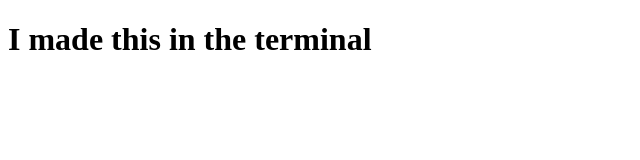
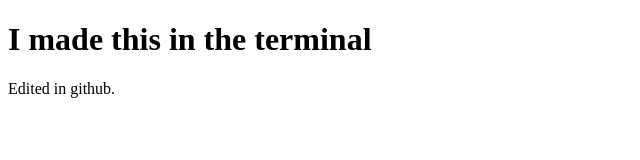
Before and after one commit to blakersenairplane/terminal-only, a plain HTML site: page index.html in a window 1280 px wide. Shown: the whole page, without its empty margins (0-640 px from the left). Drawn offline with Linux system fonts and the light colour scheme.

Commit message:
Update index.html

```diff
--- a/index.html
+++ b/index.html
@@ -6,5 +6,6 @@
 	</head>
 	<body>
 		<h1>I made this in the terminal</h1>
+		Edited in github.
 	</body>
 </html>
```
